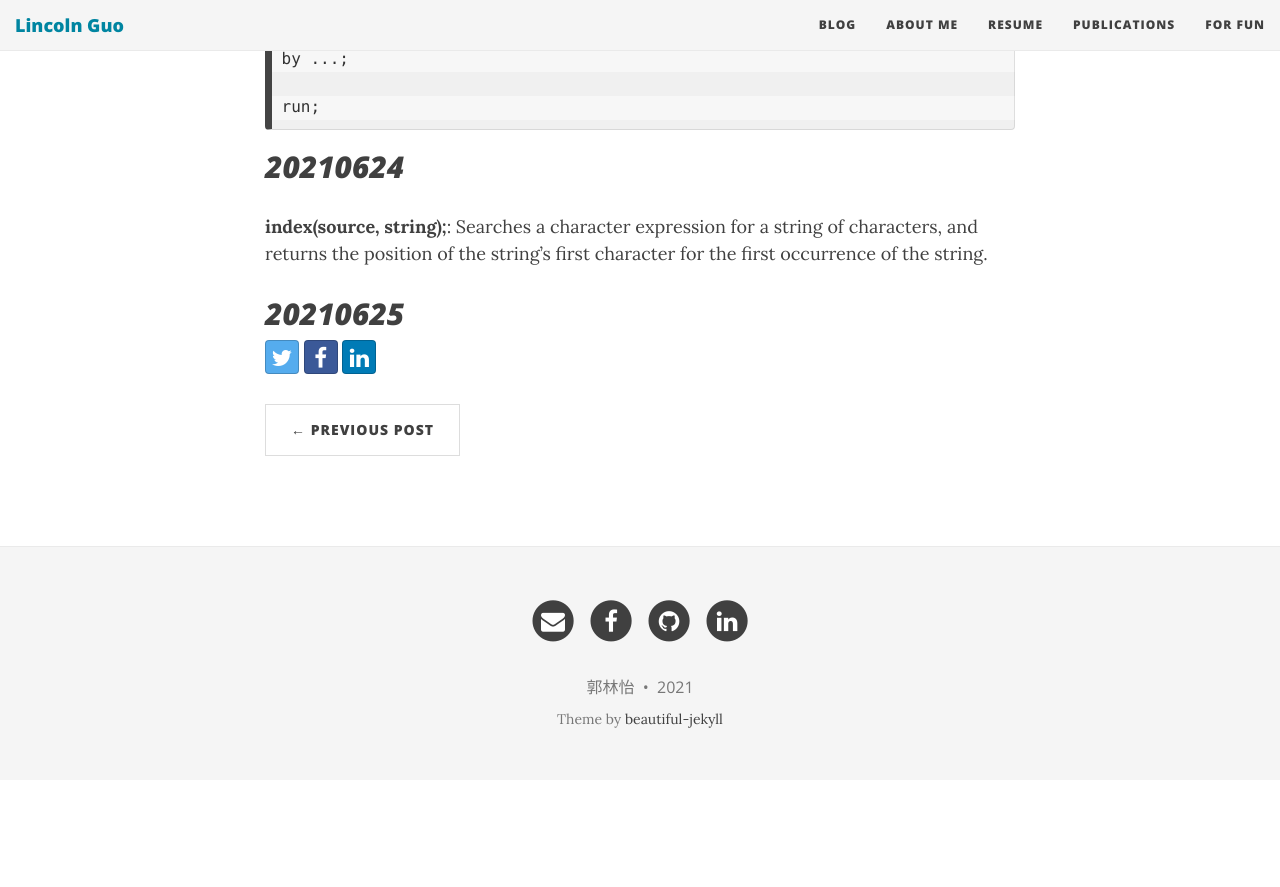
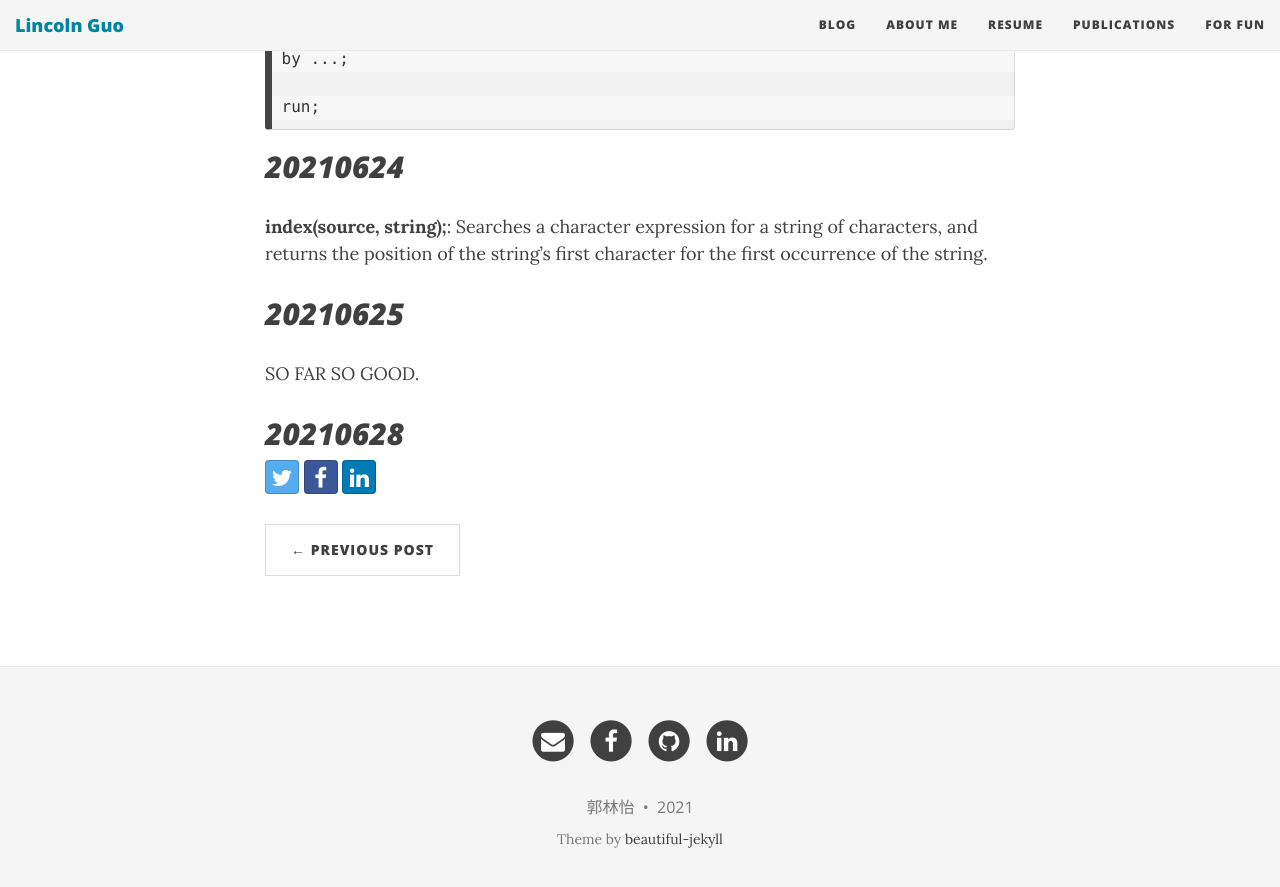
Before and after one commit to LinyiGuo96/LinyiGuo96.github.io, a Jekyll site: the page built from _posts/2021-06-16-SAS-Working-Notes.md, in a window 1280 px wide and 900 px high, scrolled down 5507 px. Shown: the top 887 px of the window. Built offline with Jekyll 4.4.1, drawn with Linux system fonts in a browser that asks for light colours; nearby versions of some CDN libraries; comment, search, counter and statistics services are not loaded; before the commit the page ends 6287 px from its top, so only the background shows below that.

Commit message:
Update 2021-06-16-SAS-Working-Notes.md

```diff
--- a/_posts/2021-06-16-SAS-Working-Notes.md
+++ b/_posts/2021-06-16-SAS-Working-Notes.md
@@ -174,3 +174,7 @@ run;
 **index(source, string);**: Searches a character expression for a string of characters, and returns the position of the string's first character for the first occurrence of the string.
 
 ## _20210625_
+
+SO FAR SO GOOD.
+
+## _20210628_
```
